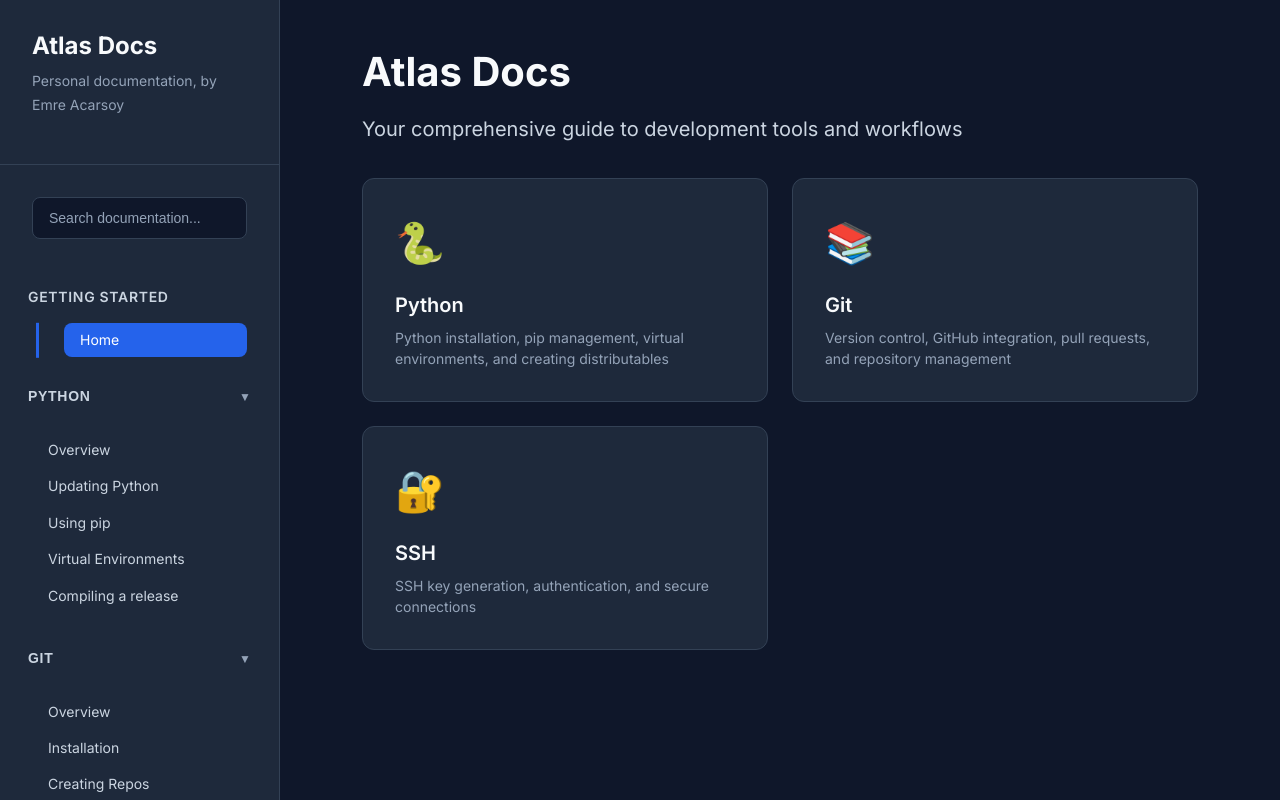
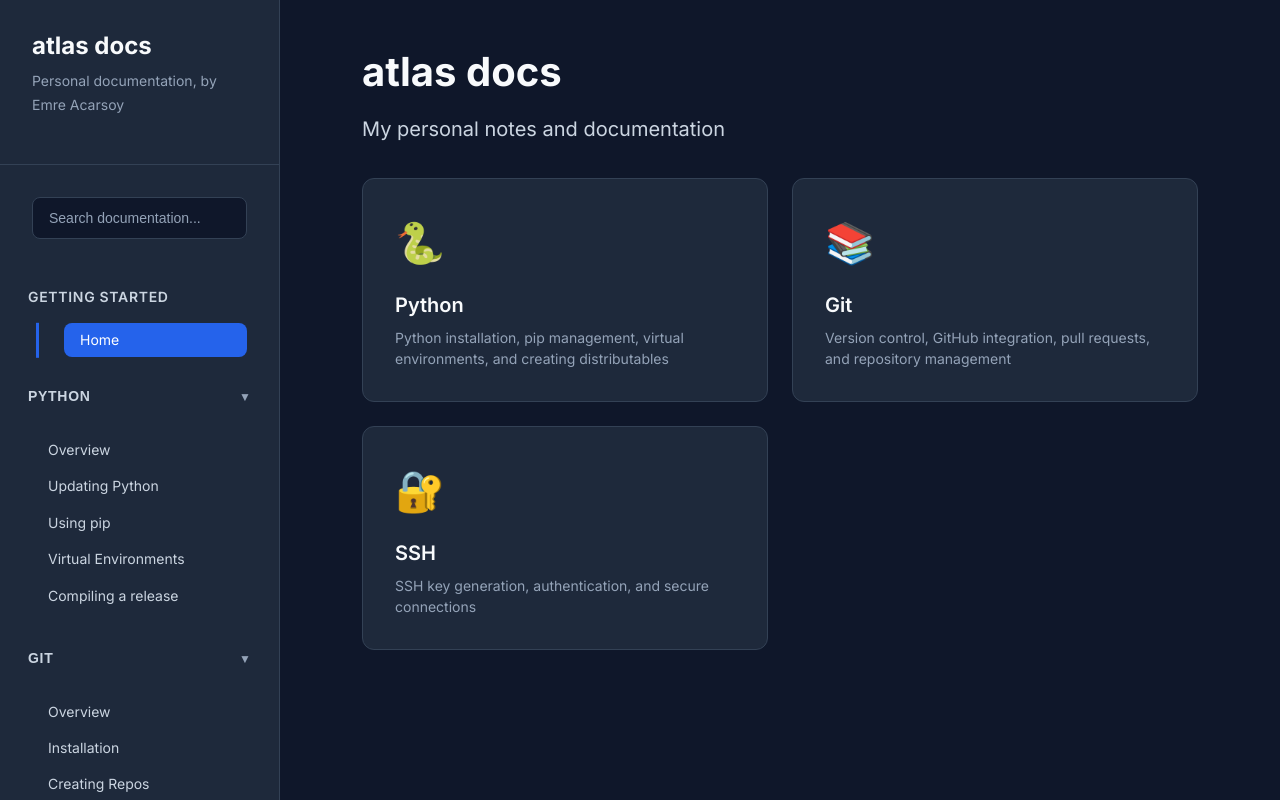
Before and after one commit to AtlasICL/atlas-docs-web, a plain HTML site: page index.html in a window 1280 px wide. Drawn offline with nearby package versions, Linux system fonts and the light colour scheme.

Commit message:
changed titles

```diff
--- a/index.html
+++ b/index.html
@@ -20,7 +20,7 @@
         <!-- ===== SIDEBAR NAVIGATION ===== -->
         <nav class="sidebar">
             <div class="sidebar-header">
-                <h1>Atlas Docs</h1>
+                <h1>atlas docs</h1>
                 <p>Personal documentation, by Emre Acarsoy</p>
             </div>
 
@@ -78,8 +78,8 @@
             <div class="content-wrapper">
                 <!-- Landing page with navigation cards -->
                 <section id="home" class="content-section active">
-                    <h1>Atlas Docs</h1>
-                    <p class="lead">Your comprehensive guide to development tools and workflows</p>
+                    <h1>atlas docs</h1>
+                    <p class="lead">My personal notes and documentation</p>
 
                     <div class="cards-grid">
                         <div class="card" onclick="showSection('python')">
```
